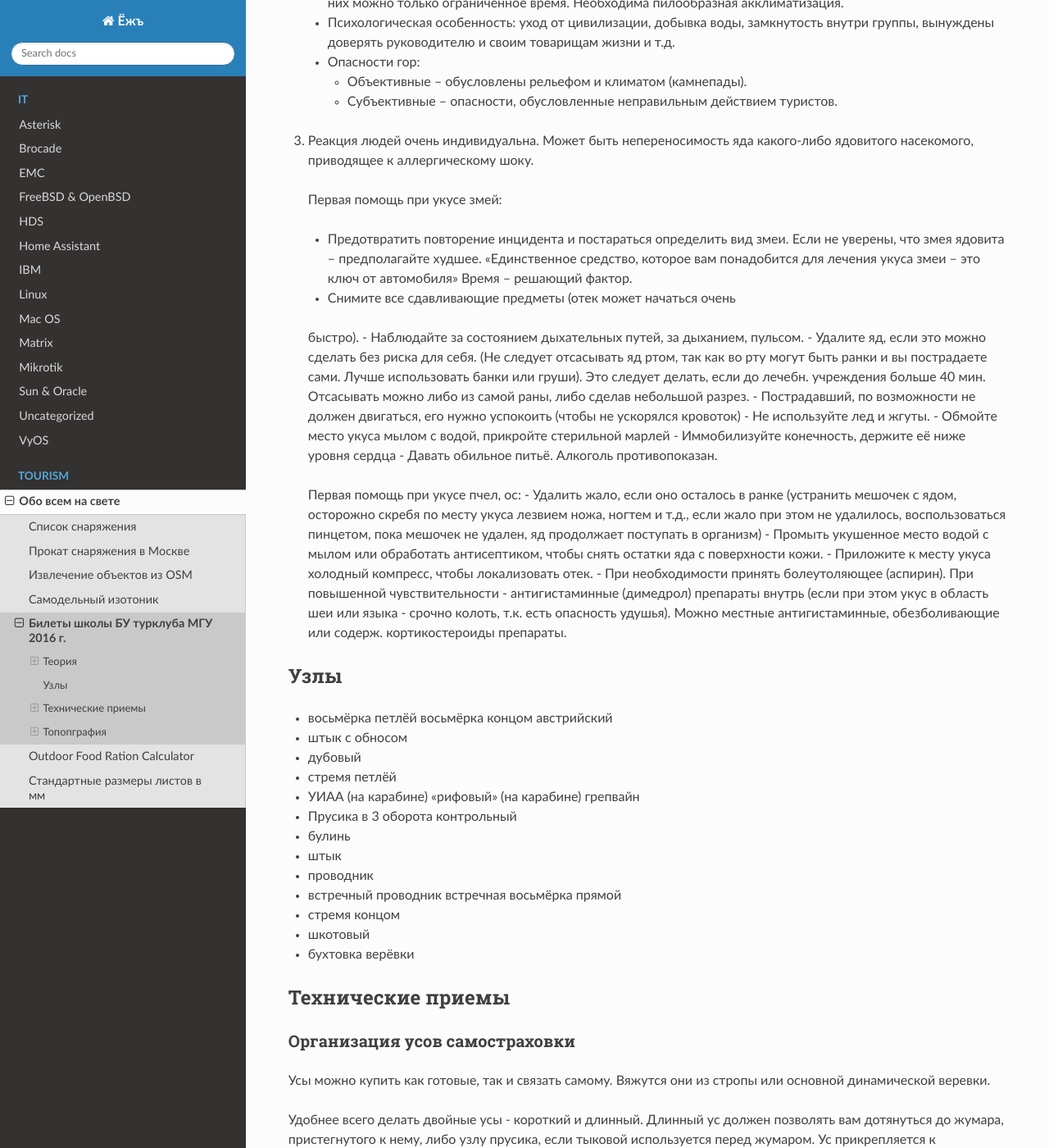
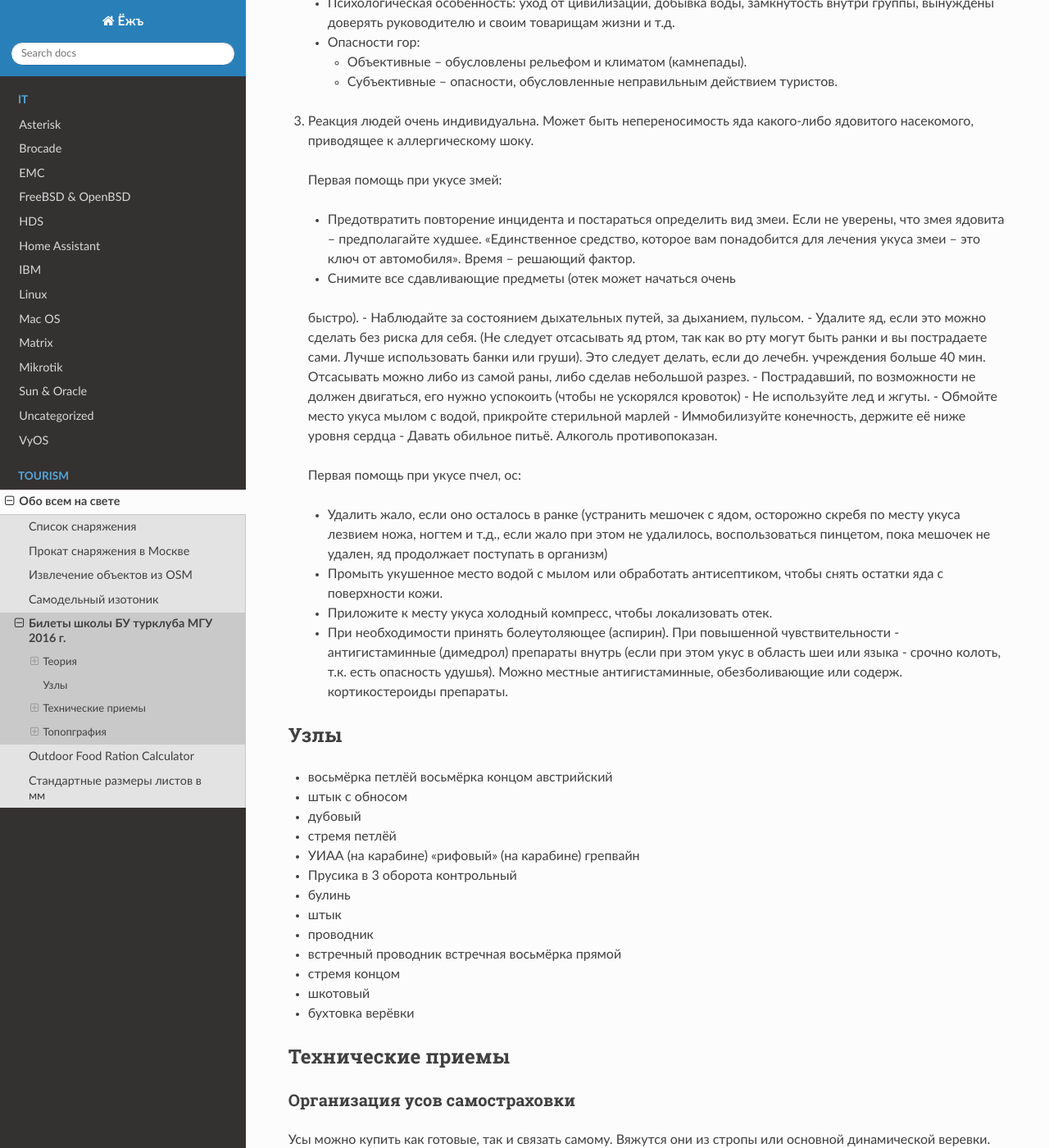
Before and after one commit to jeffscrum/jeffscrum.github.io, a Sphinx documentation site: the page built from source/tourism/mgu-bu-exam.rst, in a window 1280 px wide and 1400 px high, scrolled down 33836 px. Shown: the whole window at 82% size. Built offline with Sphinx 7.4.7 and the Read the Docs theme 2.0.0, drawn with Linux system fonts in a browser that asks for light colours.

```diff
--- a/source/tourism/mgu-bu-exam.rst
+++ b/source/tourism/mgu-bu-exam.rst
@@ -27,7 +27,7 @@
    Основной целью деятельности ТССР является объединение различных туристских движений в РФ в туристско-спортивный союз.
 
 .. image:: /images/mgu-bu-exam-1.jpeg
-  :width: 420
+   :width: 420
 
    Клубы создаются в целях пропаганды и внедрения здорового образа жизни средствами спортивно-оздоровительного туризма, развития нравственных, интеллектуальных, физических способностей личности, вовлечения широких слоев населения в регулярные занятия активными формами туризма в условиях природной среды.
 
@@ -260,7 +260,8 @@
   | I разряд - 2Р / 3У / 3Р
 
 2. Для брода выбирается участок, где река течет несколькими руслами или широко разливается: ниже островков и крупных каменных глыб, на участках со спокойным течением и гладкой поверхностью воды, что свидетельствует об отсутствии крупных валунов и неровностей дна. Глубокие, выше пояса, броды труднопреодолимы.
-  | В простых случаях, когда снос человека рекой угрожает лишь неприятным купанием, может быть осуществлена переправа вброд без страховки.
+
+  В простых случаях, когда снос человека рекой угрожает лишь неприятным купанием, может быть осуществлена переправа вброд без страховки.
 
   Наиболее удобными способами в этом случае будут:
 
@@ -479,20 +480,20 @@
 
   Руководитель обязан:
 
-   -  выполнять требования «Правил соревнований по спортивному туризму», «Правил организации и прохождения туристских спортивных маршрутов» и Кодекс путешественника;
-   -  обеспечить подбор членов группы по их туристской квалификации, физической и технической подготовленности и психологической совместимости;
-   -  ознакомиться с районом похода и наметить маршрут;
-   -  изучить сложные участки маршрута и способы их преодоления, подготовить картографический материал;
-   -  оформить маршрутные документы;
-   -  получить, при необходимости, разрешение на посещение районов с ограниченным доступом (погранзона, заповедник и т.д.);
-   -  провести необходимые тренировки группы;
-   -  организовать подготовку и подбор снаряжения, продуктов питания, составление сметы расходов;
-   -  сообщить в МКК о выходе на маршрут и о завершении маршрута.
-   -  согласовать все изменения маршрута и состава группы (до выхода на маршрут) с выпускающей МКК и сообщить об этом в контролирующую МКК;
-   -  соблюдать маршрут и выполнять записанные в МК указания и рекомендации МКК;
-   -  принимать необходимые меры, направленные на обеспечение безопасности участников, вплоть до изменения или прекращения маршрута в связи с возникшими опасными природными явлениями и другими обстоятельствами.
-   -  в случае необходимости быть готовым к организации спасательных работ, оказанию немедленной помощи и организации сопровождения пострадавшего
-   -  оформить отчет о маршруте и представить его МКК. После рассмотрения отчета оформить справки членам группы о совершенном маршруте и сделать соответствующие записи в книжках спортсмена и заверить их. Выдать каждому участнику оформленные справку о зачете маршрута и, взятую у него для внесения записи о зачете маршрута, книжку спортсмена (туриста);
+  -  выполнять требования «Правил соревнований по спортивному туризму», «Правил организации и прохождения туристских спортивных маршрутов» и Кодекс путешественника;
+  -  обеспечить подбор членов группы по их туристской квалификации, физической и технической подготовленности и психологической совместимости;
+  -  ознакомиться с районом похода и наметить маршрут;
+  -  изучить сложные участки маршрута и способы их преодоления, подготовить картографический материал;
+  -  оформить маршрутные документы;
+  -  получить, при необходимости, разрешение на посещение районов с ограниченным доступом (погранзона, заповедник и т.д.);
+  -  провести необходимые тренировки группы;
+  -  организовать подготовку и подбор снаряжения, продуктов питания, составление сметы расходов;
+  -  сообщить в МКК о выходе на маршрут и о завершении маршрута.
+  -  согласовать все изменения маршрута и состава группы (до выхода на маршрут) с выпускающей МКК и сообщить об этом в контролирующую МКК;
+  -  соблюдать маршрут и выполнять записанные в МК указания и рекомендации МКК;
+  -  принимать необходимые меры, направленные на обеспечение безопасности участников, вплоть до изменения или прекращения маршрута в связи с возникшими опасными природными явлениями и другими обстоятельствами.
+  -  в случае необходимости быть готовым к организации спасательных работ, оказанию немедленной помощи и организации сопровождения пострадавшего
+  -  оформить отчет о маршруте и представить его МКК. После рассмотрения отчета оформить справки членам группы о совершенном маршруте и сделать соответствующие записи в книжках спортсмена и заверить их. Выдать каждому участнику оформленные справку о зачете маршрута и, взятую у него для внесения записи о зачете маршрута, книжку спортсмена (туриста);
   -  по результатам прохождения маршрута рекомендовать и помочь оформить участникам соответствующие разряды и звания по дисциплине «маршрут».
 
 2. 1Б:
@@ -619,11 +620,12 @@
   При зачете маршрута МКК выдает руководителю и участнику справки о зачете прохождения туристского спортивного маршрута. В справке приводится нитка маршрута с указанием пройденных ОП и ОФ маршрута.
 
 2. Требования к упаковке: аккуратность, компактность, герметичность, отдельно от бензина, газа, удобно при доставании.
-  | Для упаковки можно использовать пластиковые бутылки; колбы из-под реактивов, таблеток, витиминов; пакеты из-под молока; мешочки х/б; кальку; чулки капроновые.
-  | Старайтесь использовать заводскую упаковку. Если необходимо ее можно продублировать.
-  | Все упаковки должны быть подписаны - вид продукта, вес или количество.
-  | Объем варочной посуды рассчитывается так: на одного человека нужно 0,5-0,7 л воды.
-  | Не слудует зажигать примус или газовую горелку в палатке - есть риск возгорания или отравления углекислым газом. В крайнем случае следут делать это в тамбуре и обеспечить хорошую проветриваемость. В случае использования горелки на улице желательно использовать ветрозащитный экран, что поможет загородить огонь от ветра, а так же направить все полезное тепло на нагрев кана. По возможности пользуемся природными заграждениями - стенами, камнями, углублениями и т.д.
+
+  - Для упаковки можно использовать пластиковые бутылки; колбы из-под реактивов, таблеток, витиминов; пакеты из-под молока; мешочки х/б; кальку; чулки капроновые.
+  - Старайтесь использовать заводскую упаковку. Если необходимо ее можно продублировать.
+  - Все упаковки должны быть подписаны - вид продукта, вес или количество.
+  - Объем варочной посуды рассчитывается так: на одного человека нужно 0,5-0,7 л воды.
+  - Не слудует зажигать примус или газовую горелку в палатке - есть риск возгорания или отравления углекислым газом. В крайнем случае следут делать это в тамбуре и обеспечить хорошую проветриваемость. В случае использования горелки на улице желательно использовать ветрозащитный экран, что поможет загородить огонь от ветра, а так же направить все полезное тепло на нагрев кана. По возможности пользуемся природными заграждениями - стенами, камнями, углублениями и т.д.
 
 3. Синяк, гематома. Образуются, если нарушения целостности кожи не произошло. Почти всегда можно лечить без специальной медицинской помощи, однако, обширный кровоподтек может быть признаком серьезной травмы, переломов, повреждений внутренних органов. Поэтому, если с момента получения травмы прошло более 24 часов, а симптомы ушиба нарастают, надо обращаться за медицинской помощью.
 
@@ -1161,7 +1163,7 @@
 
   Первая помощь при укусе змей:
 
-  - Предотвратить повторение инцидента и постараться определить вид змеи. Если не уверены, что змея ядовита – предполагайте худшее. «Единственное средство, которое вам понадобится для лечения укуса змеи – это ключ от автомобиля» Время – решающий фактор.
+  - Предотвратить повторение инцидента и постараться определить вид змеи. Если не уверены, что змея ядовита – предполагайте худшее. «Единственное средство, которое вам понадобится для лечения укуса змеи \– это ключ от автомобиля». Время \– решающий фактор.
   - Снимите все сдавливающие предметы (отек может начаться очень
   быстро).
   - Наблюдайте за состоянием дыхательных путей, за дыханием, пульсом.
@@ -1173,7 +1175,8 @@
   - Давать обильное питьё. Алкоголь противопоказан.
 
   Первая помощь при укусе пчел, ос:
-  - Удалить жало, если оно осталось в ранке (устранить мешочек с ядом, осторожно скребя по месту укуса лезвием ножа, ногтем и т.д., если жало при этом   не удалилось, воспользоваться пинцетом, пока мешочек не удален, яд продолжает поступать в организм)
+
+  - Удалить жало, если оно осталось в ранке (устранить мешочек с ядом, осторожно скребя по месту укуса лезвием ножа, ногтем и т.д., если жало при этом не удалилось, воспользоваться пинцетом, пока мешочек не удален, яд продолжает поступать в организм)
   - Промыть укушенное место водой с мылом или обработать антисептиком, чтобы снять остатки яда с поверхности кожи.
   - Приложите к месту укуса холодный компресс, чтобы локализовать отек.
   - При необходимости принять болеутоляющее (аспирин). При повышенной чувствительности - антигистаминные (димедрол) препараты внутрь (если при этом укус в область шеи или языка - срочно колоть, т.к. есть опасность удушья). Можно местные антигистаминные, обезболивающие или содерж. кортикостероиды препараты.
```
